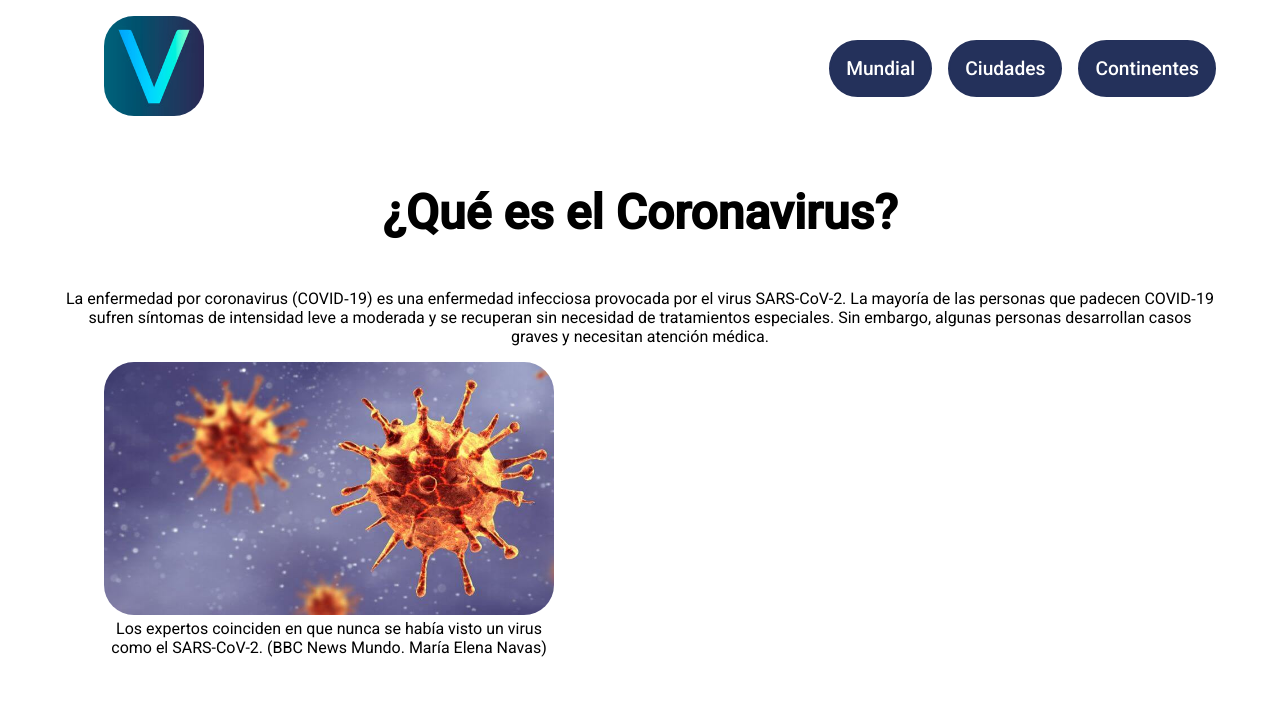
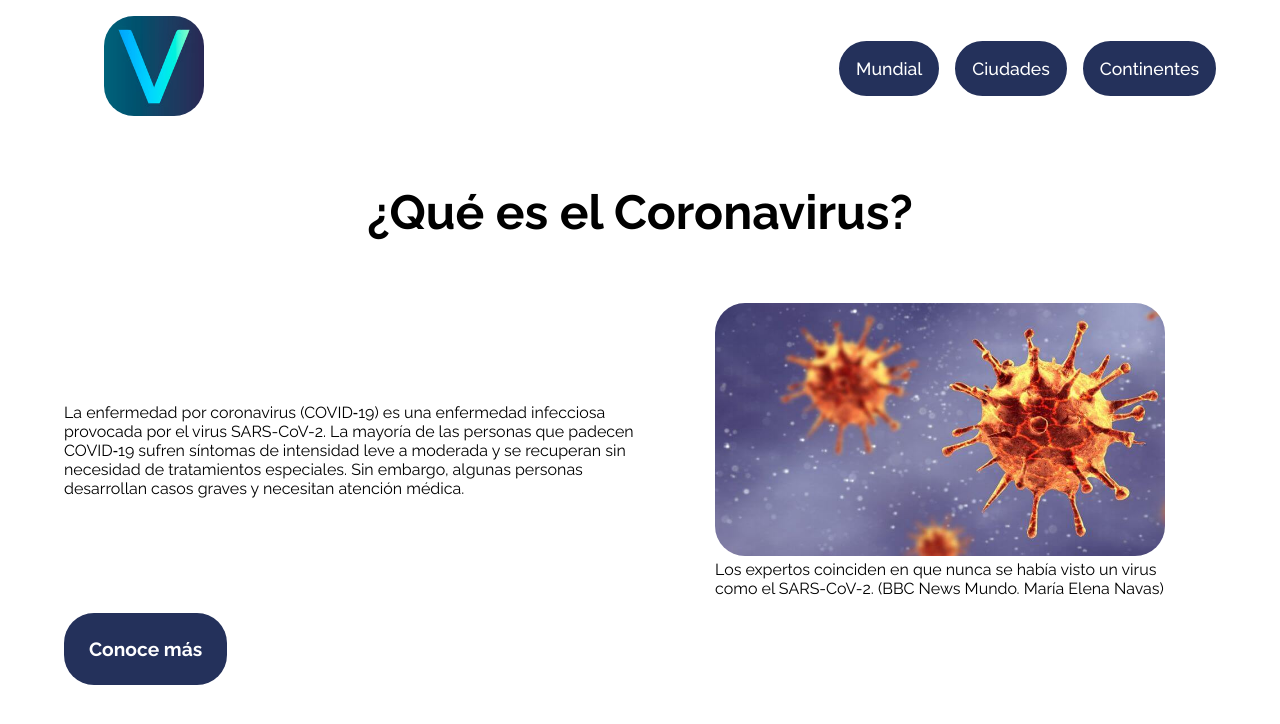
Before and after one commit to jhonatansoto45/statusCoronavirus, an Angular app: page /home in a window 1280 px wide. Shown: the top 724 px of the page. Built offline with nearby package versions, Linux system fonts and the light colour scheme.

Commit message:
Adicion de boton, estado de covid en Colombia, aun en desarrollo la parte de diseño

```diff
--- a/src/app/shared/header/header.component.scss
+++ b/src/app/shared/header/header.component.scss
@@ -20,7 +20,7 @@
 
   .header__item {
     text-decoration: none;
-    font-size: 1.2rem;
+    font-size: 1.1rem;
     cursor: pointer;
     padding: 15px;
     background-color: var(--secondary-color);
--- a/src/app/statusCovid/pages/world/world.component.html
+++ b/src/app/statusCovid/pages/world/world.component.html
@@ -2,12 +2,13 @@
 <section class="status">
   <article class="status__description container">
     <h1 class="status__title">¿Qué es el Coronavirus?</h1>
+    <div class="status__content">
       <p class="status__paragraph">
         La enfermedad por coronavirus (COVID‑19) es una enfermedad infecciosa
-      provocada por el virus SARS-CoV-2. La mayoría de las personas que padecen
-      COVID‑19 sufren síntomas de intensidad leve a moderada y se recuperan sin
-      necesidad de tratamientos especiales. Sin embargo, algunas personas
-      desarrollan casos graves y necesitan atención médica.
+        provocada por el virus SARS-CoV-2. La mayoría de las personas que
+        padecen COVID‑19 sufren síntomas de intensidad leve a moderada y se
+        recuperan sin necesidad de tratamientos especiales. Sin embargo, algunas
+        personas desarrollan casos graves y necesitan atención médica.
       </p>
       <figure class="status__img">
         <img
@@ -20,5 +21,12 @@
           SARS-CoV-2. (BBC News Mundo. María Elena Navas)
         </figcaption>
       </figure>
+    </div>
+    <a
+      href="https://www.ins.gov.co/Noticias/paginas/coronavirus.aspx"
+      target="__blank"
+      class="status__cta"
+      >Conoce más</a
+    >
   </article>
 </section>
--- a/src/app/statusCovid/pages/world/world.component.scss
+++ b/src/app/statusCovid/pages/world/world.component.scss
@@ -1,18 +1,23 @@
-.status__description {
+.status__title {
+  font-size: 3rem;
   text-align: center;
 }
 
-.status__title {
-  font-size: 3rem;
+.status__content {
+  display: flex;
+  justify-content: space-between;
+  align-items: center;
 }
 
 .status__paragraph {
   opacity: 0.7px;
   font-size: 1rem;
+  width: 600px;
 }
 
 .status__img {
   width: 450px;
+  margin: 15px auto;
 
   .status__picture {
     width: 100%;
@@ -20,3 +25,14 @@
     border-radius: var(--border-radius);
   }
 }
+
+.status__cta {
+  display: inline-block;
+  padding: 25px;
+  background-color: var(--secondary-color);
+  color: #fff;
+  border-radius: var(--border-radius);
+  text-decoration: none;
+  font-size: 1.2rem;
+  font-weight: 700;
+}
--- a/src/styles.scss
+++ b/src/styles.scss
@@ -40,6 +40,8 @@ $statusCoronavirus-theme: mat.define-light-theme(
 @include mat.all-component-themes($statusCoronavirus-theme);
 
 /* You can add global styles to this file, and also import other style files */
+@import url("https://fonts.googleapis.com/css2?family=Raleway:wght@300;400;500;600;700&display=swap");
+
 :root {
   --primary-color: #00e5f0;
   --secondary-color: #24315b;
@@ -52,7 +54,7 @@ body {
 
 body {
   margin: 0;
-  font-family: Roboto, "Helvetica Neue", sans-serif;
+  font-family: "Raleway", sans-serif;
 }
 
 .container {
```
Lines whose indentation alone changed are shown as unchanged.
